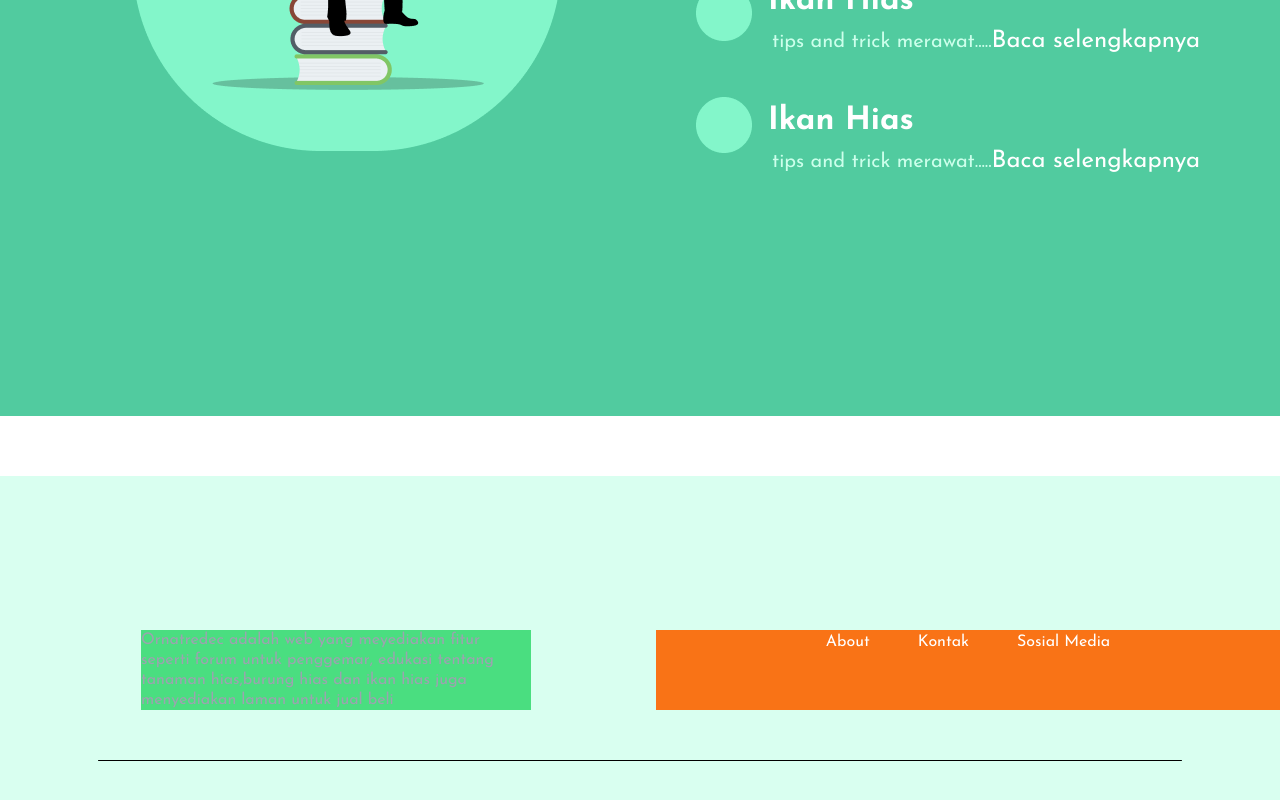
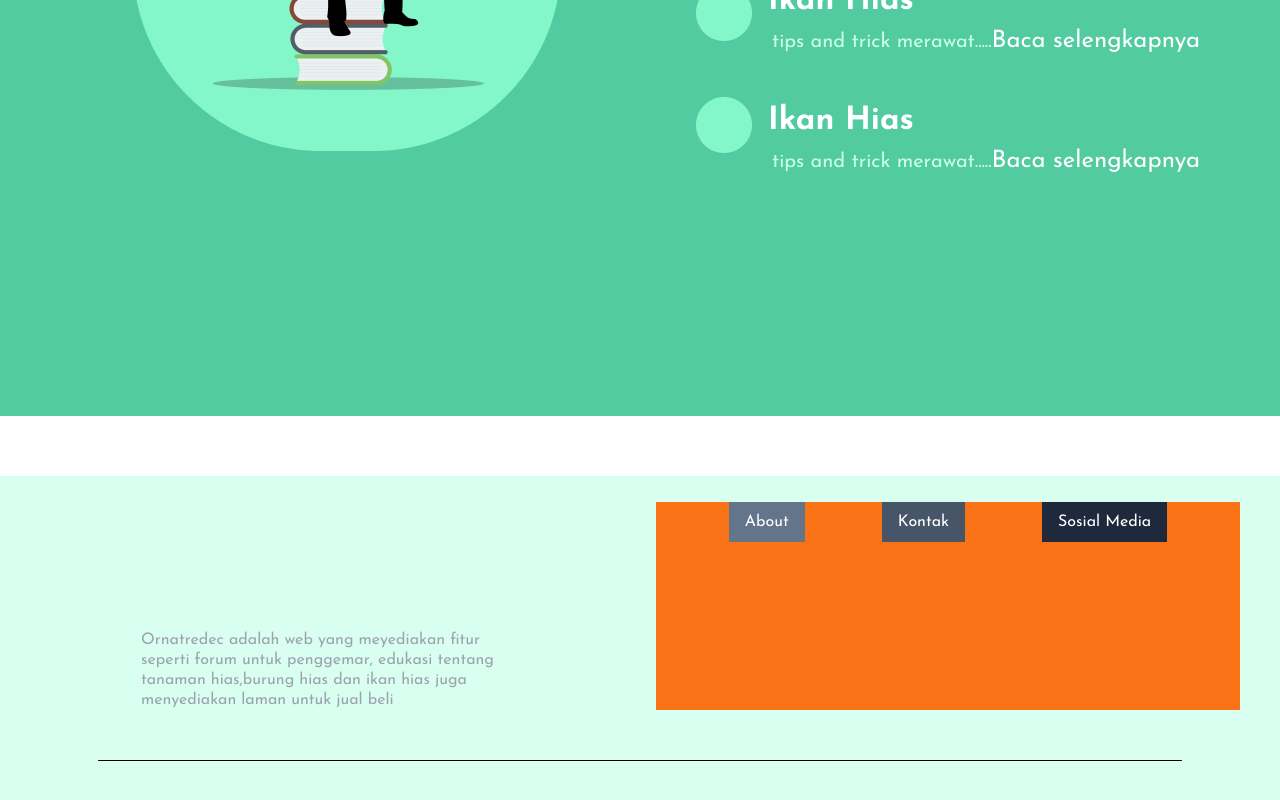
Before and after one commit to auliarahman789/ornatredec, a Next.js app: page / in a window 1280 px wide. Shown: the part 1264-2064 px from the top of the page. Built offline with nearby package versions, Linux system fonts and the light colour scheme.

Commit message:
mengerjakan footer belum beres

```diff
--- a/src/app/components/homepage/footer.tsx
+++ b/src/app/components/homepage/footer.tsx
@@ -7,16 +7,18 @@ function Footer() {
         <div className="my-[90px]">
           <div className="grid grid-cols-1 md:grid-cols-2 gap-8 translate-y-10">
             <div className="flex flex-col items-center md:items-start ms-[141px]">
-              <span className="text-gray-400 bg-green-400 leading-tight max-w-[390px]">
+              <span className="text-gray-400 leading-tight max-w-[360px]">
                 Ornatredec adalah web yang meyediakan fitur seperti forum untuk
                 penggemar, edukasi tentang tanaman hias,burung hias dan ikan
                 hias juga menyediakan laman untuk jual beli
               </span>
             </div>
-            <div className="bg-orange-500 space-x-12 flex justify-center">
-              <span>About</span>
-              <span>Kontak</span>
-              <span>Sosial Media</span>
+            <div className="bg-orange-500 space-x-[77px] flex justify-center -mt-32 mr-10">
+              <span className="bg-slate-500 px-4 py-2 mb-auto">About</span>
+              <span className="bg-slate-600 px-4 py-2 mb-auto">Kontak</span>
+              <span className="bg-slate-800 px-4 py-2 mb-auto">
+                Sosial Media
+              </span>
             </div>
           </div>
         </div>
```
